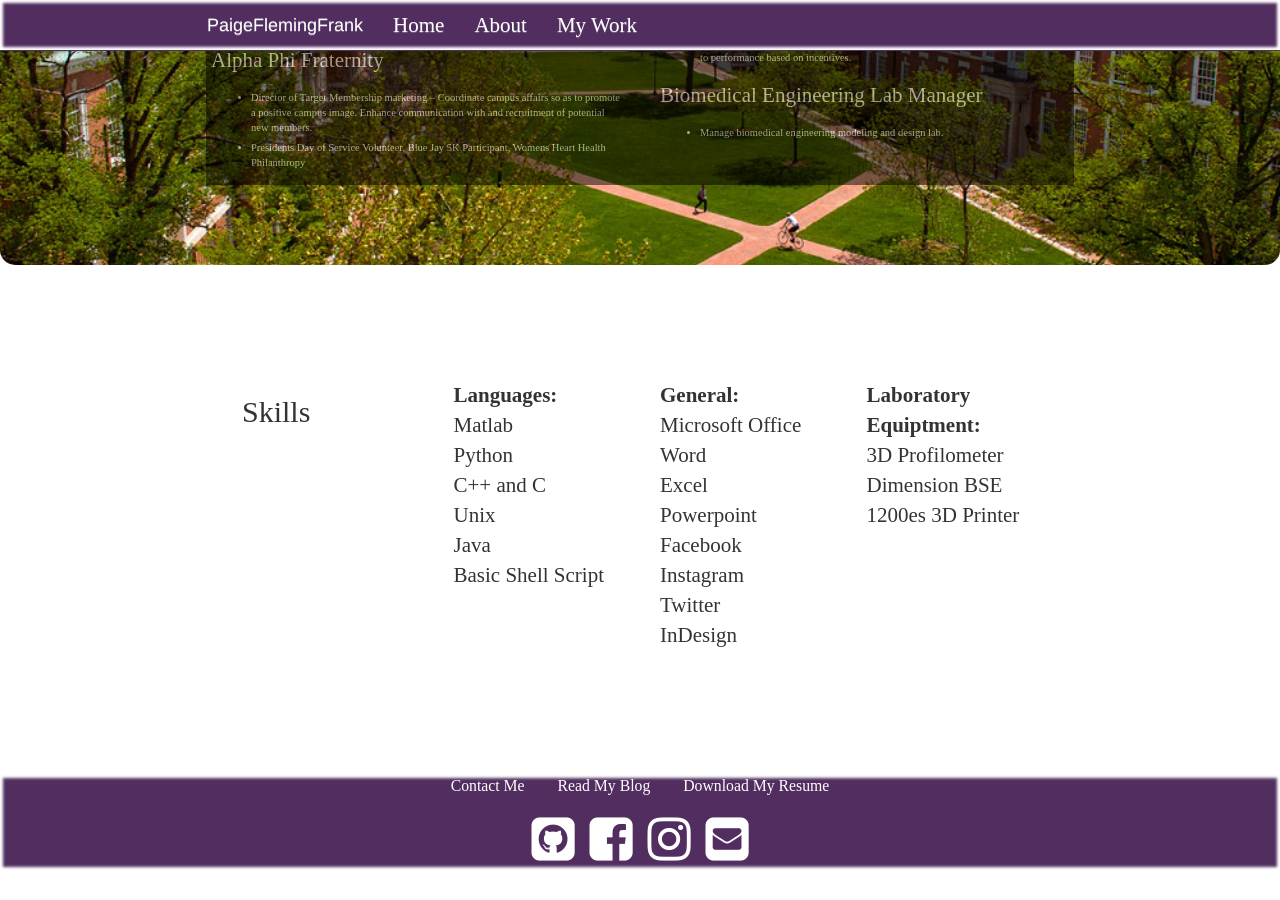
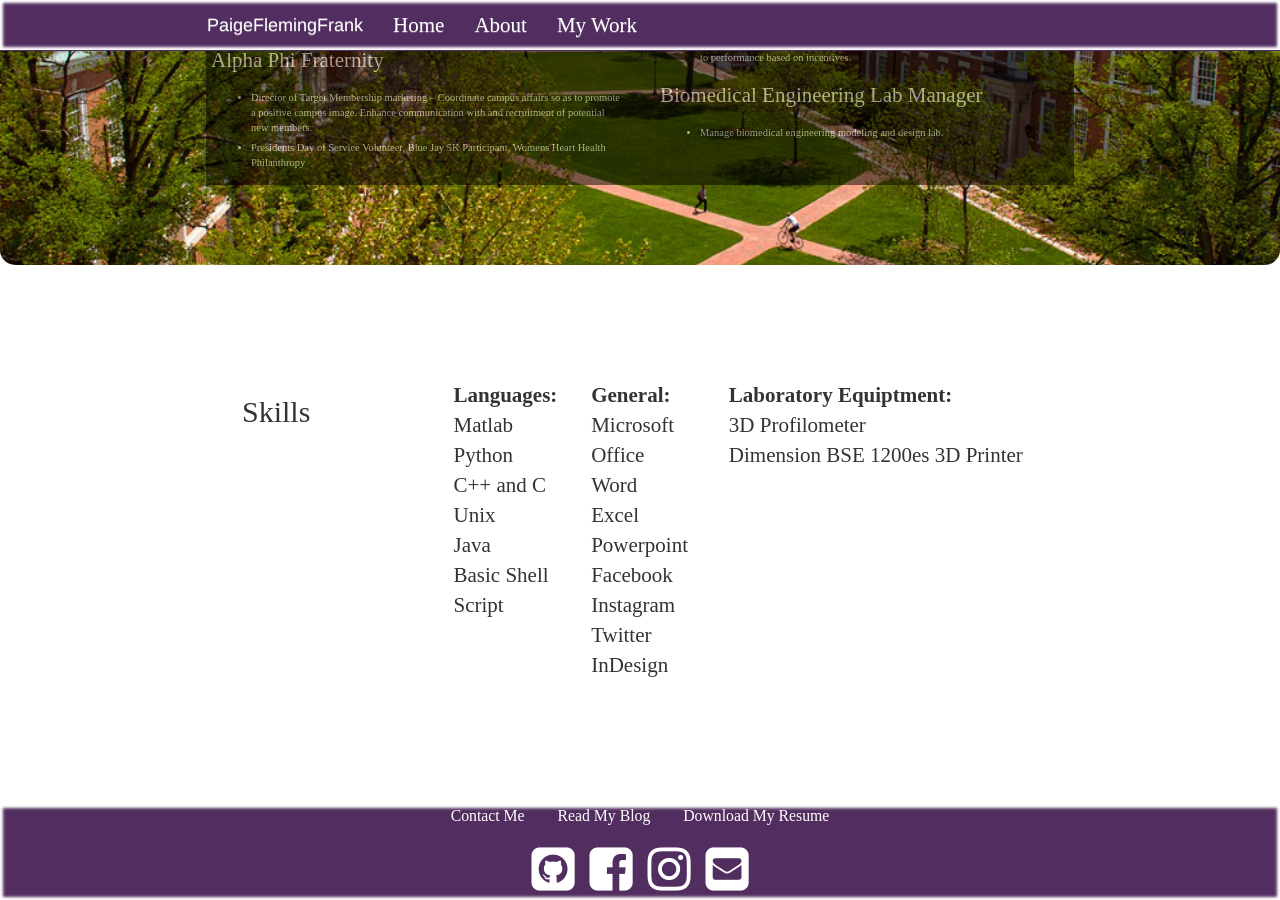
Before and after one commit to pfrank7/pfrank7.github.io, a Jekyll site: the page built from CV.html, in a window 1280 px wide and 900 px high, scrolled down 1298 px. Built offline with Jekyll 4.4.1, drawn with Linux system fonts in a browser that asks for light colours; nearby versions of some CDN libraries; before the commit the page ends 2168 px from its top, so only the background shows below that.

Commit message:
Update CV.html

```diff
--- a/CV.html
+++ b/CV.html
@@ -132,13 +132,13 @@
 				<div class = "col-sm-3">
 				<h2 style = "text-align:left;">Skills</h2>
 				</div>
-				<div class = "col-sm-3">
+				<div class = "col-sm-2">
 					<p class= "paragraph"> <b>Languages:</b><br/>Matlab<br/>Python<br/>C++ and C<br/>Unix<br/>Java<br/>Basic Shell Script<br/></p>
 				</div>
-				<div class = "col-sm-3">
+				<div class = "col-sm-2">
 					<p class = "paragraph"> <b>General:</b><br/>Microsoft Office Word<br/>Excel<br/>Powerpoint<br/>Facebook<br/>Instagram<br/>Twitter<br/>InDesign</p>
 				</div>
-				<div class = "col-sm-3">
+				<div class = "col-sm-5">
 					<p class = "paragraph"> <b>Laboratory Equiptment:<br/></b>3D Profilometer<br/>Dimension BSE 1200es 3D Printer </p>
 				</div>
 			</div>
```
